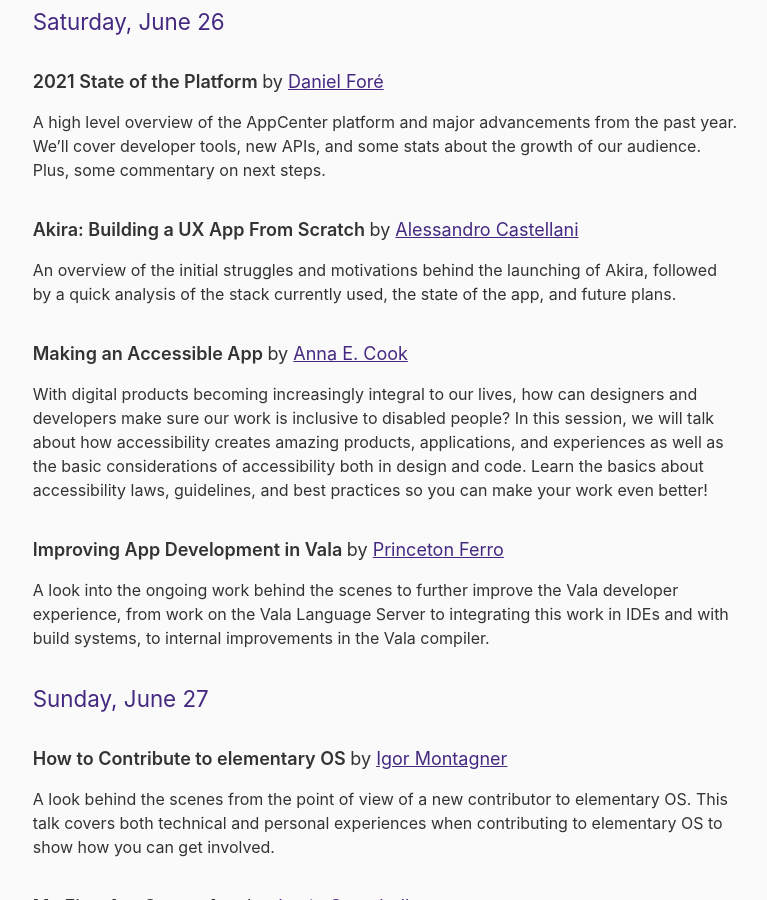
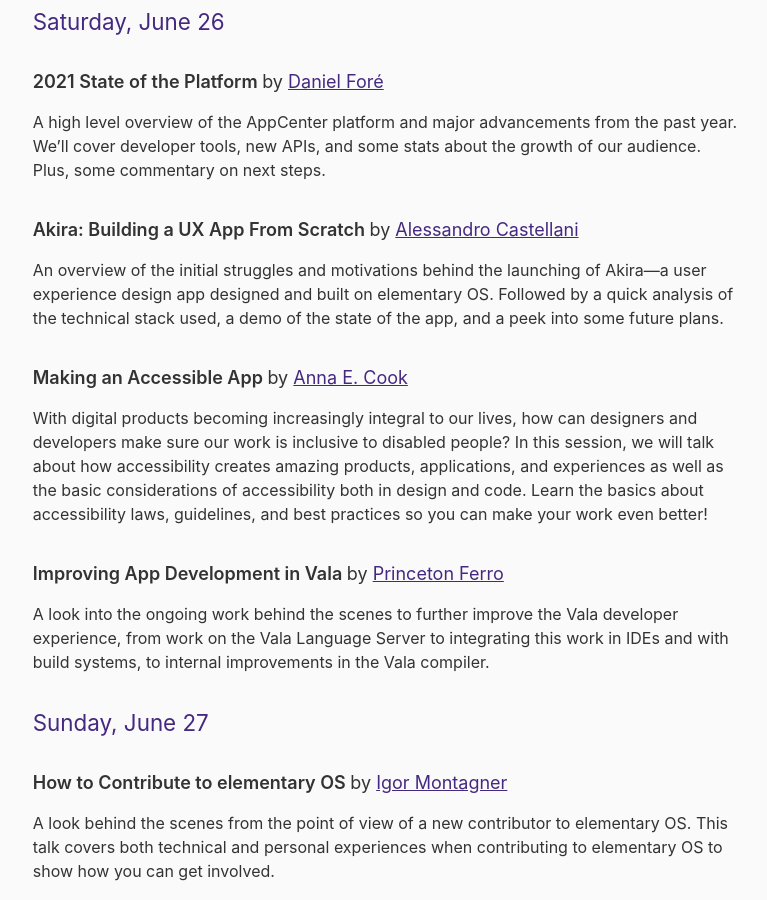
Before and after one commit to elementary/edw, a Jekyll site: the page built from index.md, in a window 1280 px wide and 900 px high, scrolled down 1225 px. Shown: the whole window, without its empty margins (254-1021 px from the left). Built offline with Jekyll 4.4.1, drawn with Linux system fonts in a browser that asks for light colours.

Commit message:
Index: Fluff up Akira description

```diff
--- a/index.md
+++ b/index.md
@@ -31,7 +31,7 @@
 
 #### Akira: Building a UX App From Scratch _by [Alessandro Castellani](https://github.com/Alecaddd)_
 
-An overview of the initial struggles and motivations behind the launching of Akira, followed by a quick analysis of the stack currently used, the state of the app, and future plans.
+An overview of the initial struggles and motivations behind the launching of Akira—a user experience design app designed and built on elementary OS. Followed by a quick analysis of the technical stack used, a demo of the state of the app, and a peek into some future plans.
 
 #### Making an Accessible App _by [Anna E. Cook](https://github.com/annaecookux)_
 
```
